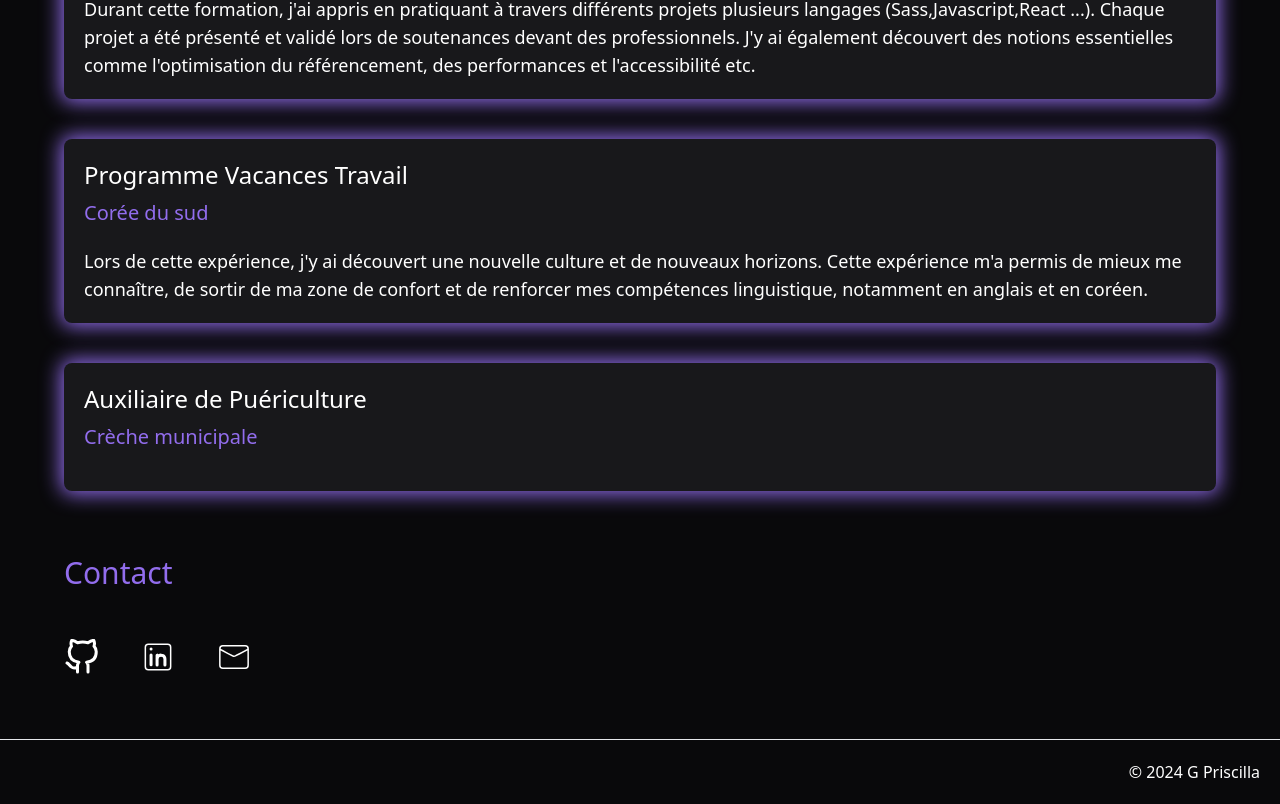
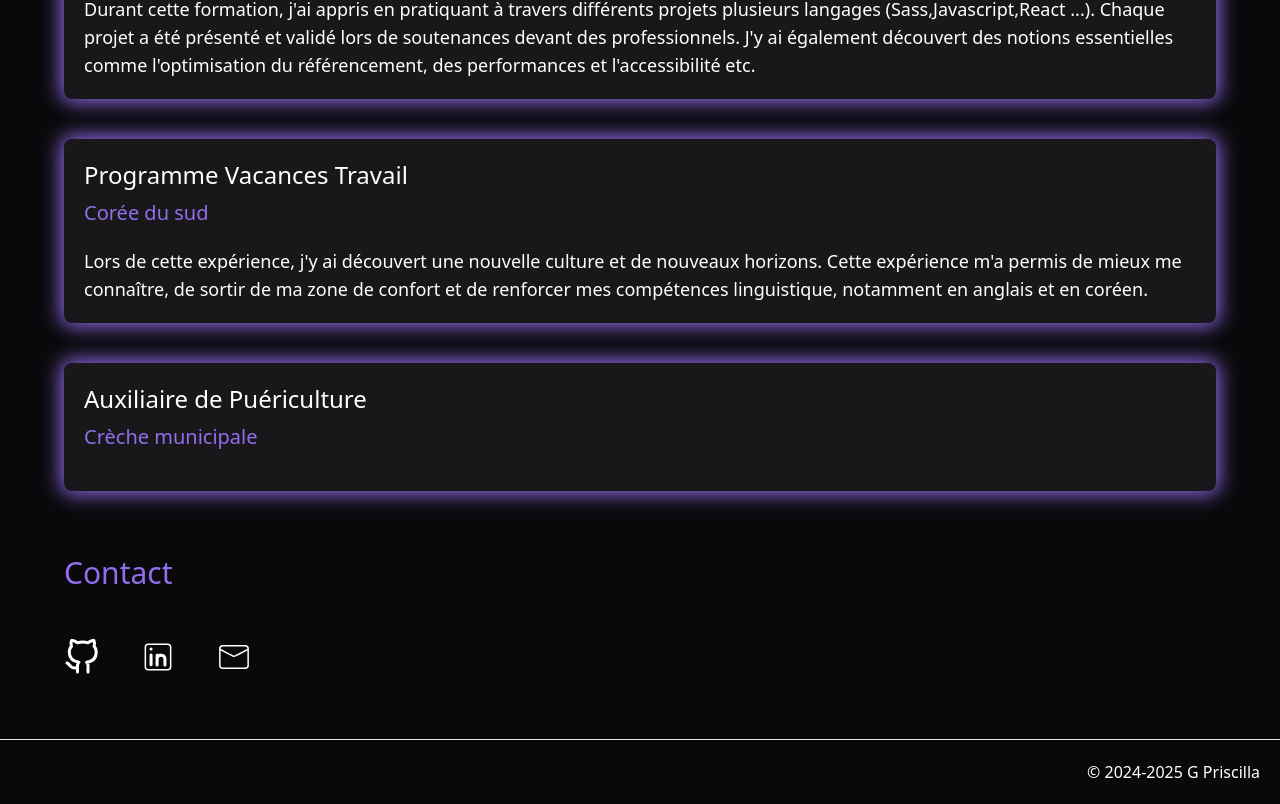
Before and after one commit to Priscouw/my-portfolio, a React (Vite) app: page / in a window 1280 px wide. Shown: the part 3147-3951 px from the top of the page. Built offline with nearby package versions, Linux system fonts and the light colour scheme.

Commit message:
<style> update date of footer

```diff
--- a/src/layout/Footer.jsx
+++ b/src/layout/Footer.jsx
@@ -1,7 +1,7 @@
 const Footer = () => {
   return (
     <footer className="border-t flex-col-row justify-center text-white  lg:justify-end">
-      <p className="my-5 mr-5">© 2024 G Priscilla</p>
+      <p className="my-5 mr-5">© 2024-2025 G Priscilla</p>
     </footer>
   );
 };
```
